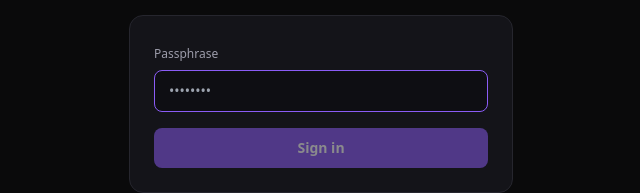
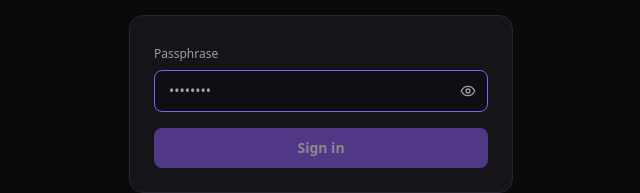
Before and after one commit to Lazynext-AI/Autonomous-AI-Company-OS, a Next.js app in the folder dashboard/: page /login in a window 1280 px wide. Shown: the part 322-515 px from the top of the page, without its empty margins (319-959 px from the left). Built offline with nearby package versions, Linux system fonts and the light colour scheme.

Commit message:
Penpot to reality — show/hide passphrase
Login form gains a show/hide eye toggle — the last designed
micro-interaction on the auth board.

Generated with [Devin](https://devin.ai)

Co-Authored-By: Devin <158243242+devin-ai-integration[bot]@users.noreply.github.com>

```diff
--- a/dashboard/app/login/page.tsx
+++ b/dashboard/app/login/page.tsx
@@ -2,11 +2,13 @@
 
 import { useState } from "react";
 import { useRouter } from "next/navigation";
+import { Eye, EyeOff } from "lucide-react";
 
 export default function LoginPage() {
   const [pass, setPass] = useState("");
   const [error, setError] = useState("");
   const [busy, setBusy] = useState(false);
+  const [show, setShow] = useState(false);
   const router = useRouter();
 
   const submit = async (e: React.FormEvent) => {
@@ -42,14 +44,24 @@ export default function LoginPage() {
         >
           <div>
             <label className="text-xs text-muted">Passphrase</label>
+            <div className="relative mt-1.5">
               <input
-              type="password"
+                type={show ? "text" : "password"}
                 value={pass}
                 onChange={(e) => setPass(e.target.value)}
                 autoFocus
-              className="mt-1.5 w-full bg-input border border-border rounded-lg px-3.5 py-2.5 text-sm text-fg outline-none focus:border-accent transition"
+                className="w-full bg-input border border-border rounded-lg pl-3.5 pr-10 py-2.5 text-sm text-fg outline-none focus:border-accent transition"
                 placeholder="••••••••"
               />
+              <button
+                type="button"
+                onClick={() => setShow(!show)}
+                aria-label={show ? "Hide passphrase" : "Show passphrase"}
+                className="absolute right-3 top-1/2 -translate-y-1/2 text-muted hover:text-fg transition"
+              >
+                {show ? <EyeOff className="w-4 h-4" /> : <Eye className="w-4 h-4" />}
+              </button>
+            </div>
           </div>
           {error && <div className="text-xs text-bad">{error}</div>}
           <button
```
Lines whose indentation alone changed are shown as unchanged.
